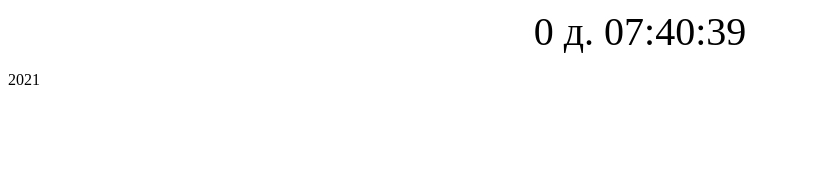
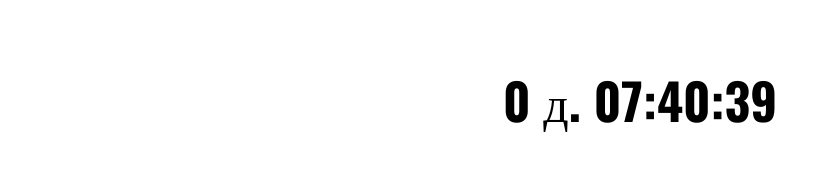
Before and after one commit to pl0xo/2023, a plain HTML site: page index.html in a window 1280 px wide. Shown: the whole page, without its empty margins (0-830 px from the left). Drawn offline with nearby package versions, Linux system fonts and the light colour scheme.

Commit message:
index.html
index.html

```diff
--- a/index.html
+++ b/index.html
@@ -1,6 +1,12 @@
 <!DOCTYPE html>
 <html>
-<div class="cnv_timer" style="text-align: center; font-size: 40px;" data-time-end="2022-01-01 00:00:00" data-message="🎄 НОВЫЙ ГОД БУДИТ! 🎄"></div>
+<style>
+@import url('https://fonts.googleapis.com/css2?family=Oswald:wght@700&display=swap');
+</style>
+<br>
+<br>
+<br>
+<div class="cnv_timer" style="text-align: center; font-size: 50px; font-family: 'Oswald';" data-time-end="2022-01-01 00:00:00" data-message="🎄 НОВЫЙ ГОД БУДИТ! 🎄"></div>
 <script>
 var snv_timer = function() {
   var b_timer = document.querySelectorAll('.cnv_timer');
@@ -36,6 +42,5 @@ var snv_timer = function() {
 }
 snv_timer();
 </script>
-<p>2021</p>
 </div>
 </html>
```
